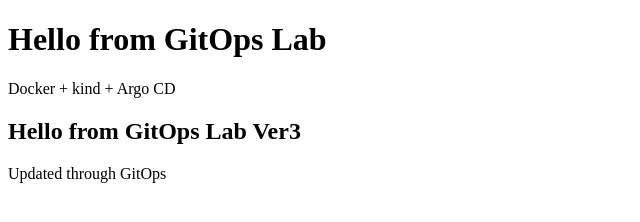
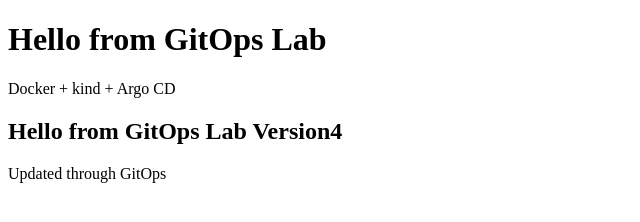
Before and after one commit to DTAIXP/gitops-lab, a plain HTML site: page app/index.html in a window 1280 px wide. Shown: the full height of the page, 0-640 px from the left. Drawn offline with Linux system fonts and the light colour scheme.

Commit message:
Update app to ver4

```diff
--- a/app/index.html
+++ b/app/index.html
@@ -5,7 +5,7 @@
     <h1>Hello from GitOps Lab</h1>
     <p>Docker + kind + Argo CD</p>
 
-    <h2>Hello from GitOps Lab Ver3</h2>
+    <h2>Hello from GitOps Lab Version4</h2>
     <p>Updated through GitOps</p>
 
   </body>
```
Also changed, not shown: 1 other file.
